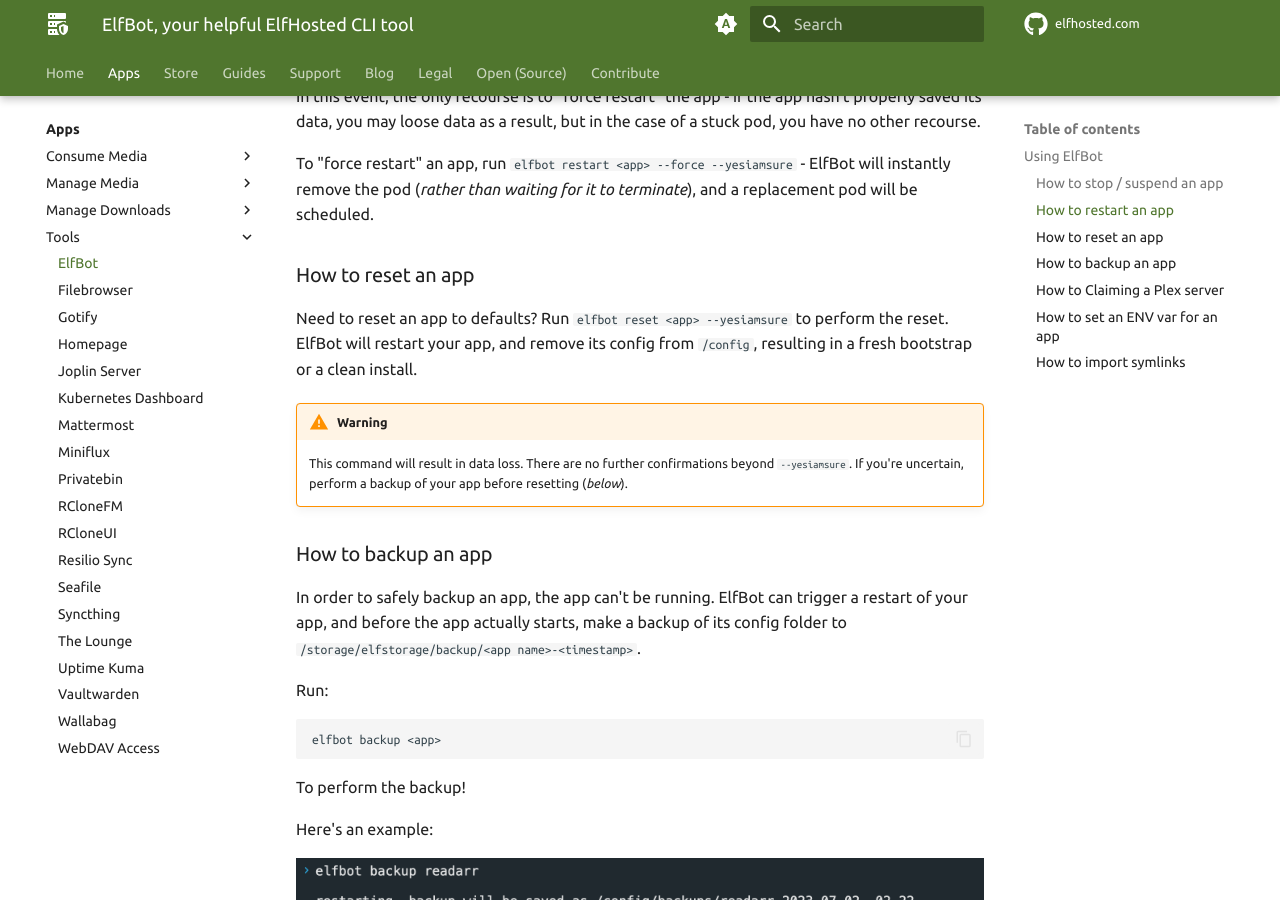
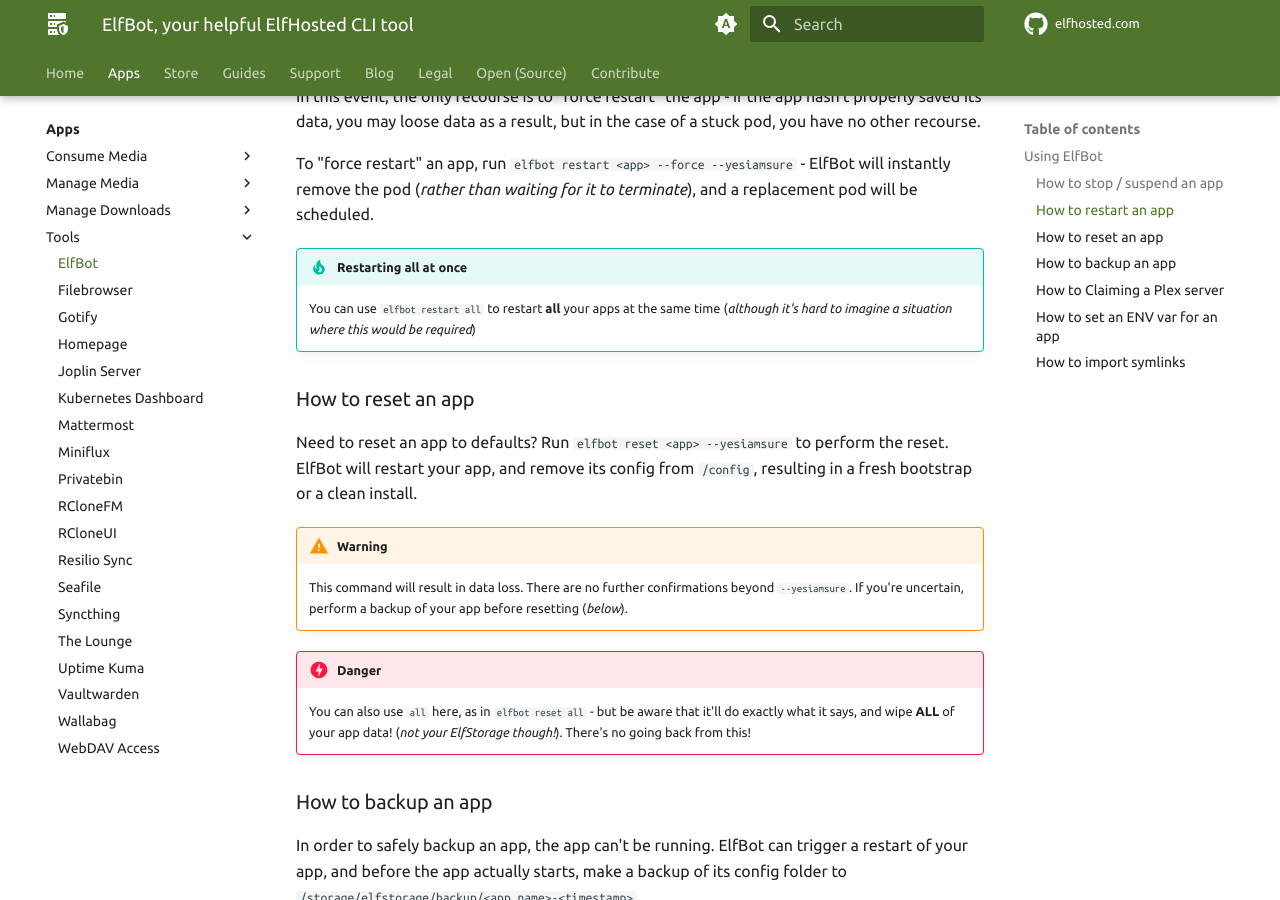
Before and after one commit to elfhosted/elfhosted.com, an MkDocs documentation site: the page built from docs/app/elfbot.md, in a window 1280 px wide and 900 px high, scrolled down 1422 px. Built offline with MkDocs 1.6.1 and Material for MkDocs 9.7.7, drawn with Linux system fonts in a browser that asks for light colours; a script that is not in the unit is left out; plug-ins that fetch from the network failed and are left out; comment, search, counter and statistics services are not loaded.

Commit message:
Update for elfbot restart/reset all
Signed-off-by: David Young <davidy@funkypenguin.co.nz>

```diff
--- a/docs/app/elfbot.md
+++ b/docs/app/elfbot.md
@@ -45,12 +45,18 @@ In this event, the only recourse is to "force restart" the app - if the app hasn
 
 To "force restart" an app, run `elfbot restart <app> --force --yesiamsure` - ElfBot will instantly remove the pod (*rather than waiting for it to terminate*), and a replacement pod will be scheduled.
 
+!!! tip "Restarting all at once"
+    You can use `elfbot restart all` to restart **all** your apps at the same time (*although it's hard to imagine a situation where this would be required*)
+
 ### How to reset an app
 
 Need to reset an app to defaults? Run `elfbot reset <app> --yesiamsure` to perform the reset. ElfBot will restart your app, and remove its config from `/config`, resulting in a fresh bootstrap or a clean install.
 
 !!! warning
     This command will result in data loss. There are no further confirmations beyond `--yesiamsure`. If you're uncertain, perform a backup of your app before resetting (*below*).
+
+!!! danger
+    You can also use `all` here, as in `elfbot reset all` - but be aware that it'll do exactly what it says, and wipe **ALL** of your app data! (*not your ElfStorage though!*). There's no going back from this!
 
 ### How to backup an app
 
```
